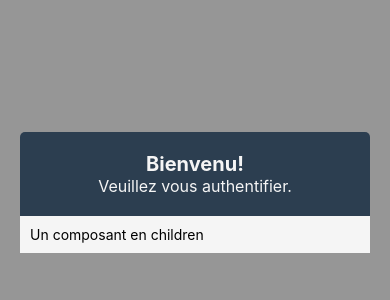
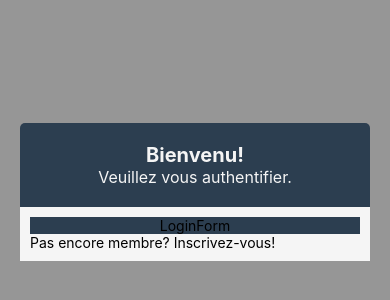
Before and after one commit to rabea-nedjari/app_02_05, a React Native app: screen / in a window 390 px wide. Shown: the part 230-530 px from the top of the page. Built offline with nearby package versions, Linux system fonts and the light colour scheme.

Commit message:
SignUpForm et LoginForm

```diff
--- /dev/null
+++ b/Components/Container/LoginForm/LoginForm.jsx
@@ -0,0 +1,25 @@
+//import liraries
+import React, { Component } from "react";
+import { View, Text, StyleSheet } from "react-native";
+
+// create a component
+const LoginForm = () => {
+  return (
+    <View style={styles.container}>
+      <Text>LoginForm</Text>
+    </View>
+  );
+};
+
+// define your styles
+const styles = StyleSheet.create({
+  container: {
+    flex: 1,
+    justifyContent: "center",
+    alignItems: "center",
+    backgroundColor: "#2c3e50",
+  },
+});
+
+//make this component available to the app
+export default LoginForm;
--- /dev/null
+++ b/Components/Container/SignUpForm/SignUpForm.jsx
@@ -0,0 +1,25 @@
+//import liraries
+import React, { Component } from "react";
+import { View, Text, StyleSheet } from "react-native";
+
+// create a component
+const SignUpForm = () => {
+  return (
+    <View style={styles.container}>
+      <Text>SignUpForm</Text>
+    </View>
+  );
+};
+
+// define your styles
+const styles = StyleSheet.create({
+  container: {
+    flex: 1,
+    justifyContent: "center",
+    alignItems: "center",
+    backgroundColor: "#2c3e50",
+  },
+});
+
+//make this component available to the app
+export default SignUpForm;
--- a/Components/Page/Auth/Auth.jsx
+++ b/Components/Page/Auth/Auth.jsx
@@ -1,11 +1,29 @@
+import { useState } from "react";
 import { StyleSheet, Text, View } from "react-native";
+import LoginForm from "../../Container/LoginForm/LoginForm";
+import SignUpForm from "../../Container/SignUpForm/SignUpForm";
 import Card from "../../HOC/Card/Card";
 
 export default function Auth() {
+  //1- Créer la variable d'état:
+  const [isLogin, setIsLogin] = useState(true);
+
+  //2- Créer la fonction pour modifier la variable:
+  function toggleIsLogin() {
+    setIsLogin(!isLogin);
+  }
+
+  //3- Utiliser l'opérateur ternaire pour afficher conditionnelement les composant: LoginForm et SignUpForm
+
   return (
     <View style={styles.container}>
       <Card title='Bienvenu!' content='Veuillez vous authentifier.'>
-        <Text>Un composant en children</Text>
+        {isLogin ? <LoginForm /> : <SignUpForm />}
+        <Text onPress={toggleIsLogin}>
+          {isLogin
+            ? "Pas encore membre? Inscrivez-vous!"
+            : "Vous etes deja membre? Connectez-vous!"}
+        </Text>
       </Card>
     </View>
   );
```
